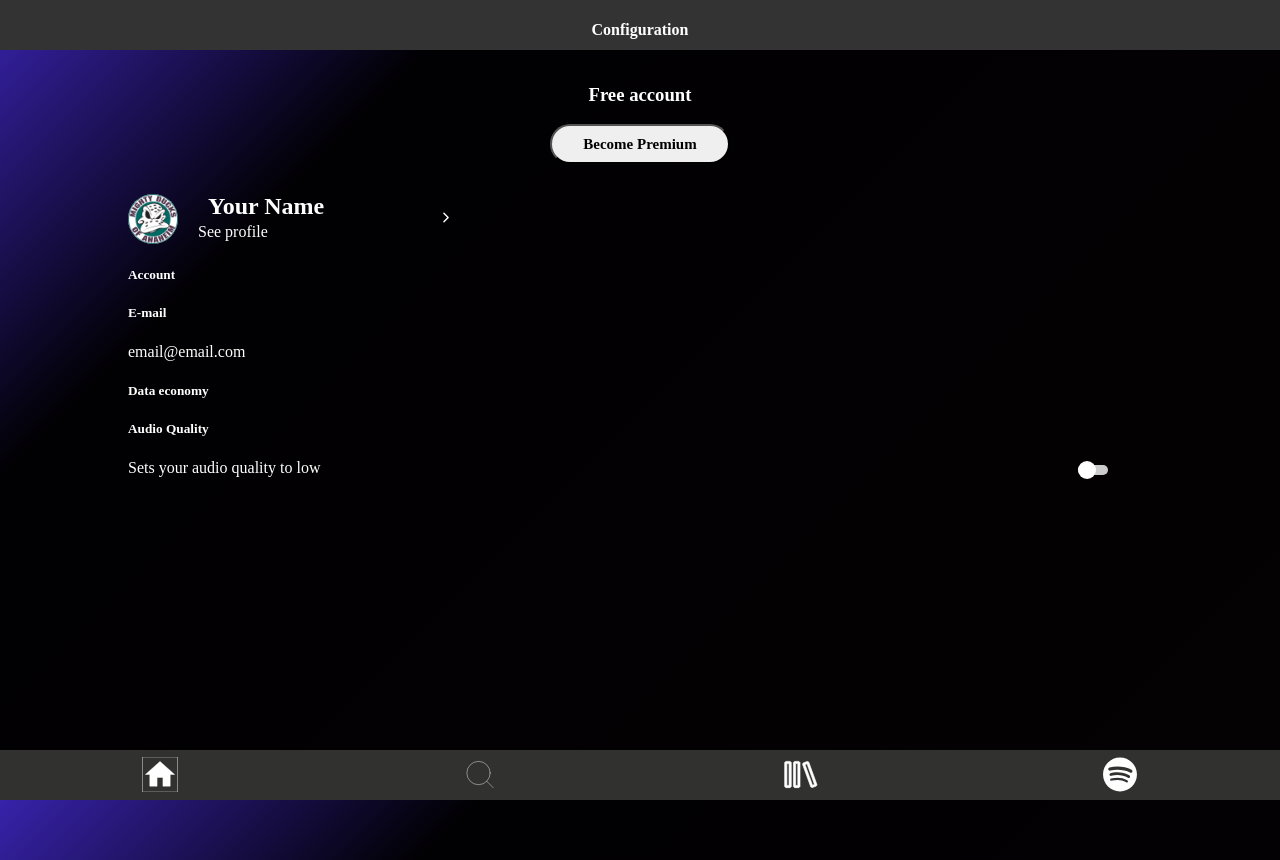
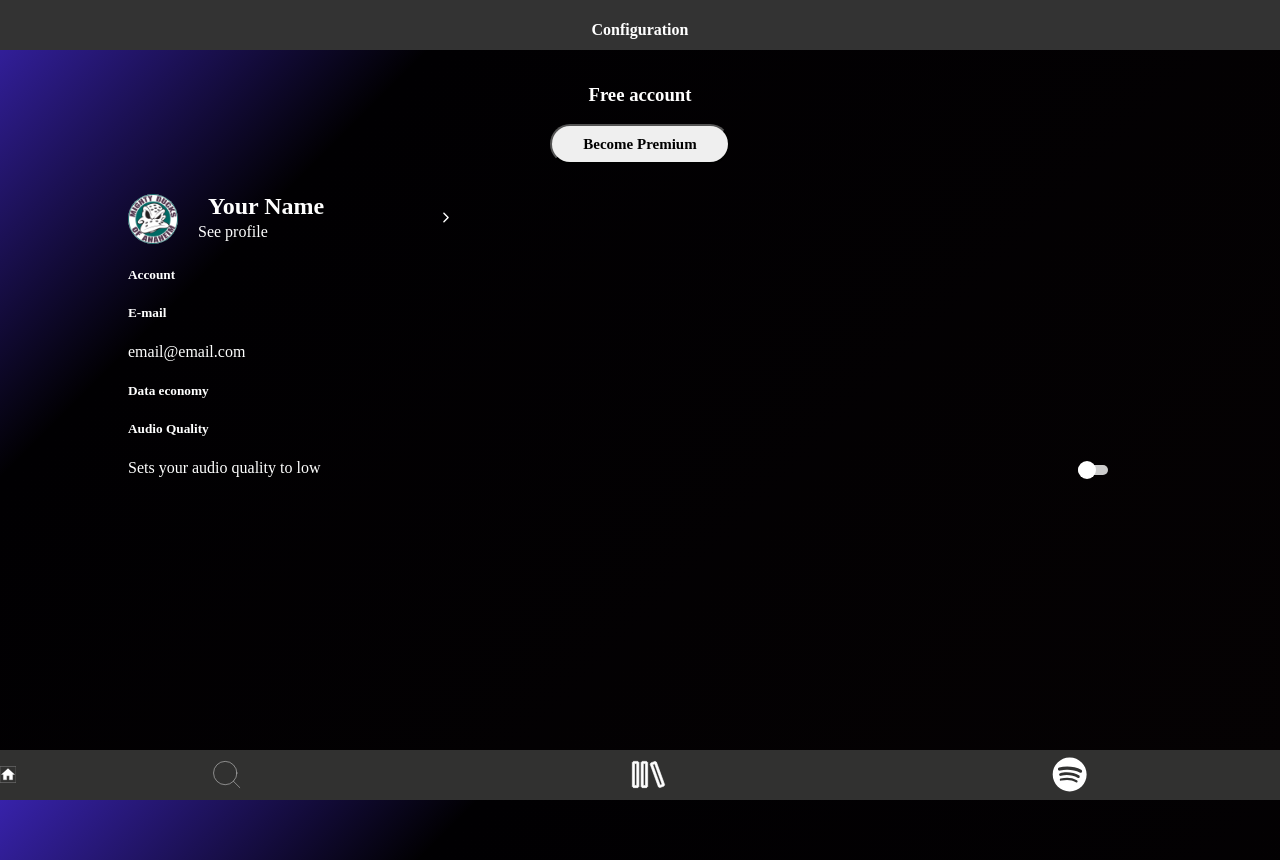
Before and after one commit to natanfrost/music-player, a React (Create React App) app in the folder my-app/: page /configuration in a window 1280 px wide. Built offline with nearby package versions, Linux system fonts and the light colour scheme.

Commit message:
surround all App with router component

```diff
--- a/my-app/src/App.tsx
+++ b/my-app/src/App.tsx
@@ -10,20 +10,15 @@ import Home from './components/Home/Home';
 
 function App() {
   return (
-    <div className="App">
-      <Router>
+    <Router>
+      <div className="App">
         <Switch>
           <Route path="/configuration" component={Configuration} />
           <Route path="/" component={Home} />
         </Switch>
-      </Router>
-      {/* <Head />
-      <RecommendedList coverPath="../assets/img/rhcp.jpg" alt="Red Hot Chili Peppers - By The Way" />
-      <Carousel title="New episodes" />
-      <Carousel title="For you!" /> */}
-       {/* <Configuration />   */}
-      <Footer />
-    </div>
+        <Footer />
+      </div>
+    </Router>
   );
 }
 
--- a/my-app/src/components/Footer/Footer.tsx
+++ b/my-app/src/components/Footer/Footer.tsx
@@ -4,17 +4,19 @@ import { MdHome } from 'react-icons/md/'
 import { FiSearch } from 'react-icons/fi/'
 import { VscLibrary } from 'react-icons/vsc'
 import { FaSpotify } from 'react-icons/fa'
-import { NavLink, BrowserRouter as Router, Switch, Route, Redirect } from 'react-router-dom';
+import { NavLink } from 'react-router-dom';
 import Home from '../Home/Home';
 import Configuration from '../Configuration/Configuration';
 
 export default function Footer() {
     return (
         <footer className="Footer">
-            <MdHome className="svg"/>
-            <FiSearch className="svg" />
-            <VscLibrary className="svg" />
-            <FaSpotify className="svg" />
+            <NavLink to="/">
+                <MdHome className="svg-footer"/>
+            </NavLink>
+            <FiSearch className="svg-footer" />
+            <VscLibrary className="svg-footer" />
+            <FaSpotify className="svg-footer" />
         </footer>
     )
 }
--- a/my-app/src/components/Footer/style.css
+++ b/my-app/src/components/Footer/style.css
@@ -9,7 +9,7 @@
     display: flex;
 }
 
-.Footer .svg {
+.svg-footer {
     margin-top: 7px;
     height: 35px;
 }
```
